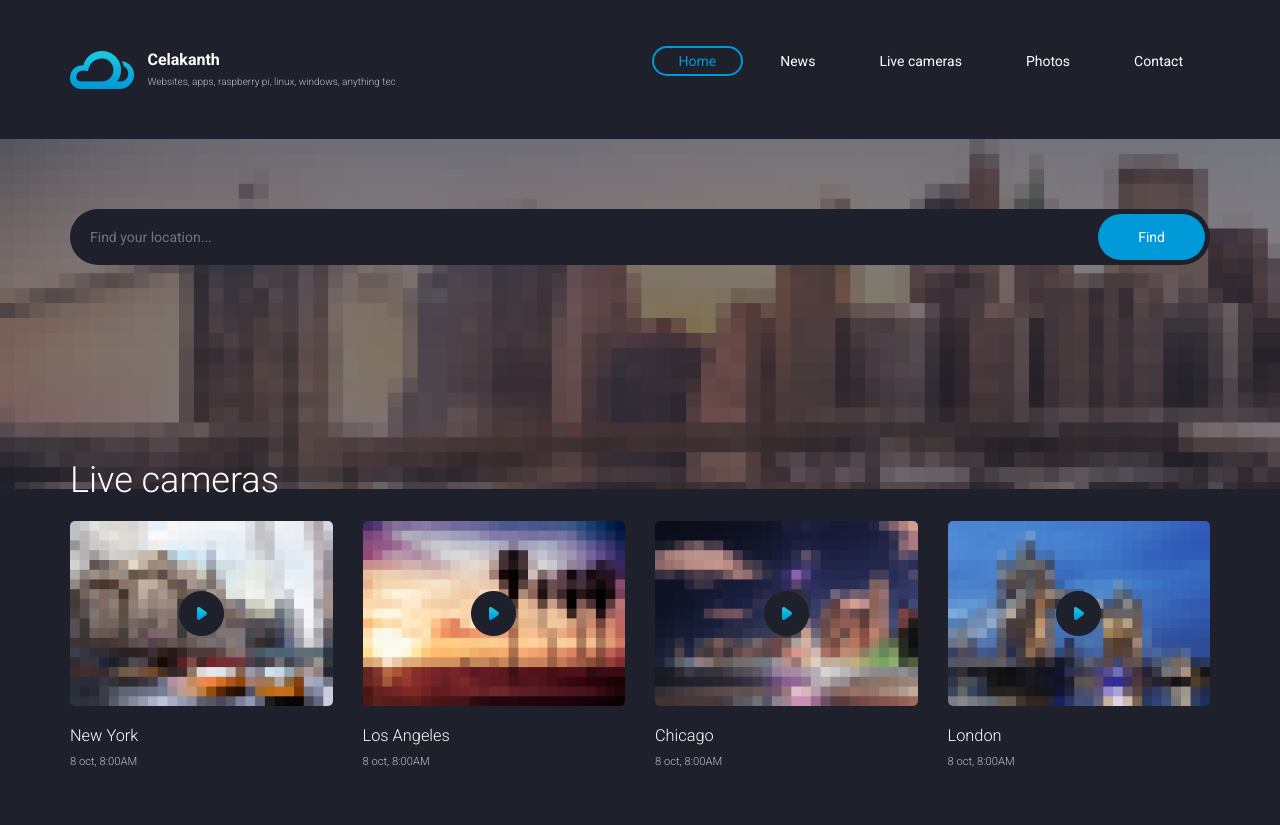
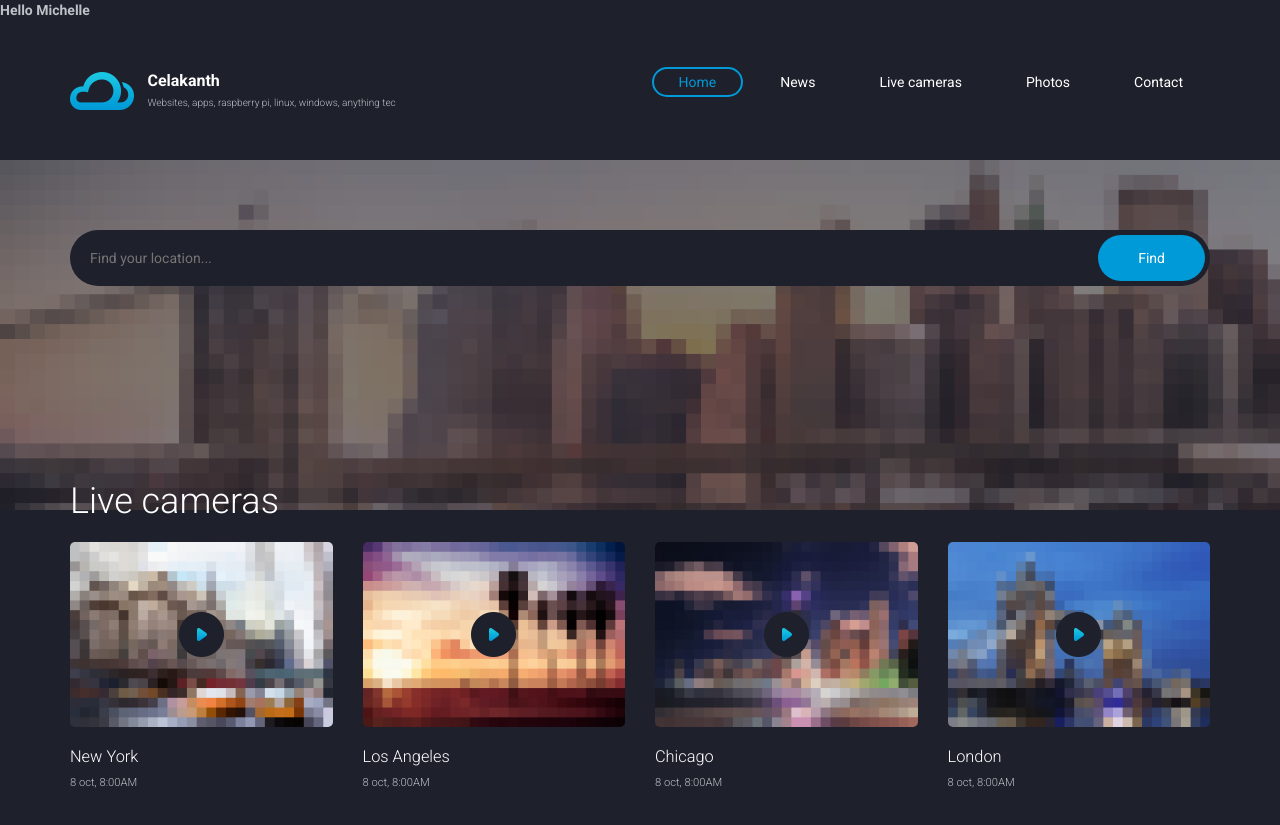
Before and after one commit to Celakanth/myawesomapp, a website: page public/index.html in a window 1280 px wide. Shown: the top 825 px of the page. Drawn offline with nearby package versions, Linux system fonts and the light colour scheme.

Commit message:
Testing pipeline

```diff
--- a/public/index.html
+++ b/public/index.html
@@ -23,7 +23,7 @@
 
 
 	<body>
-
+<b>Hello Michelle</b>
 		<div class="site-content">
 			<div class="site-header">
 				<div class="container">
```
